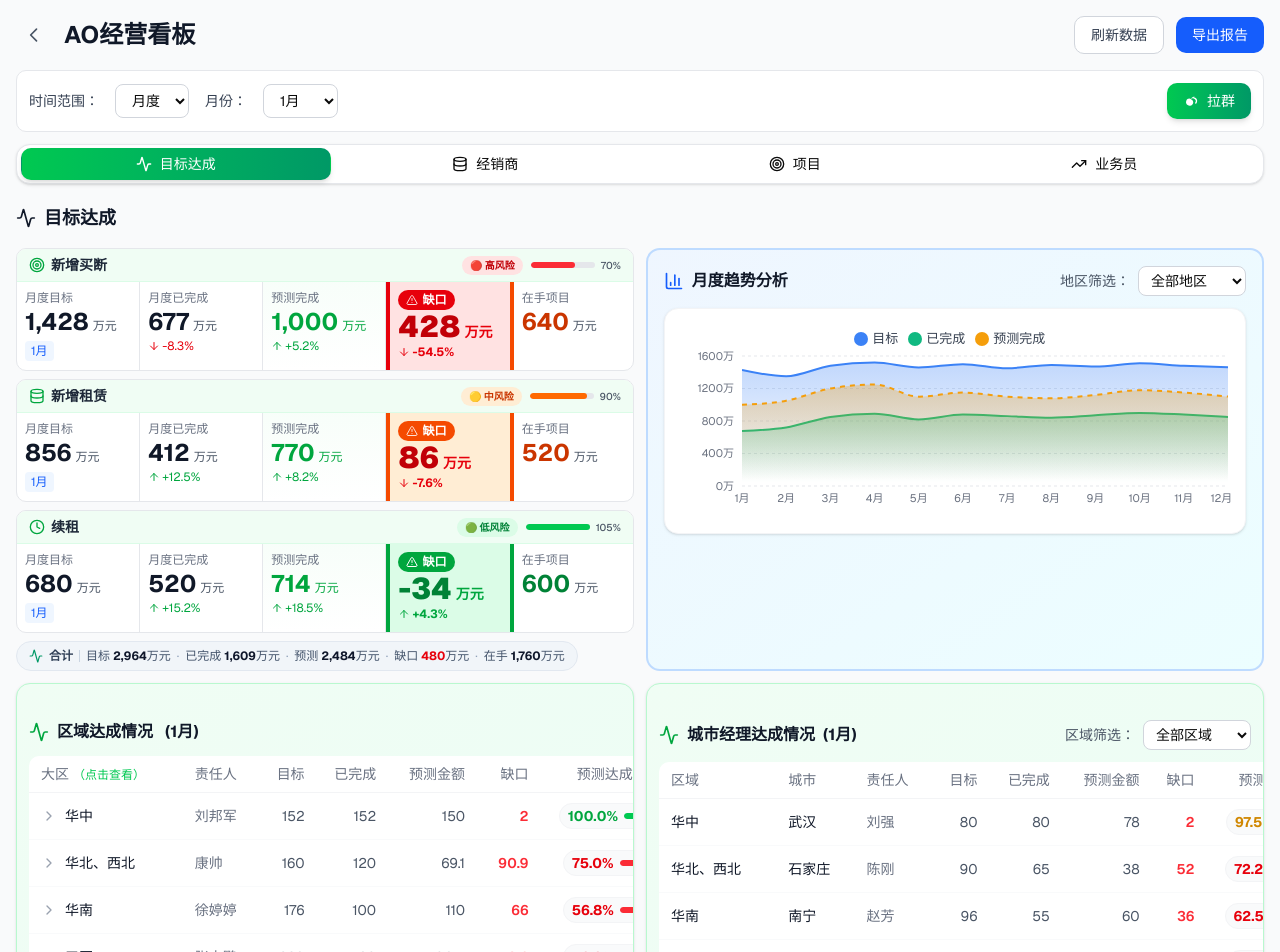
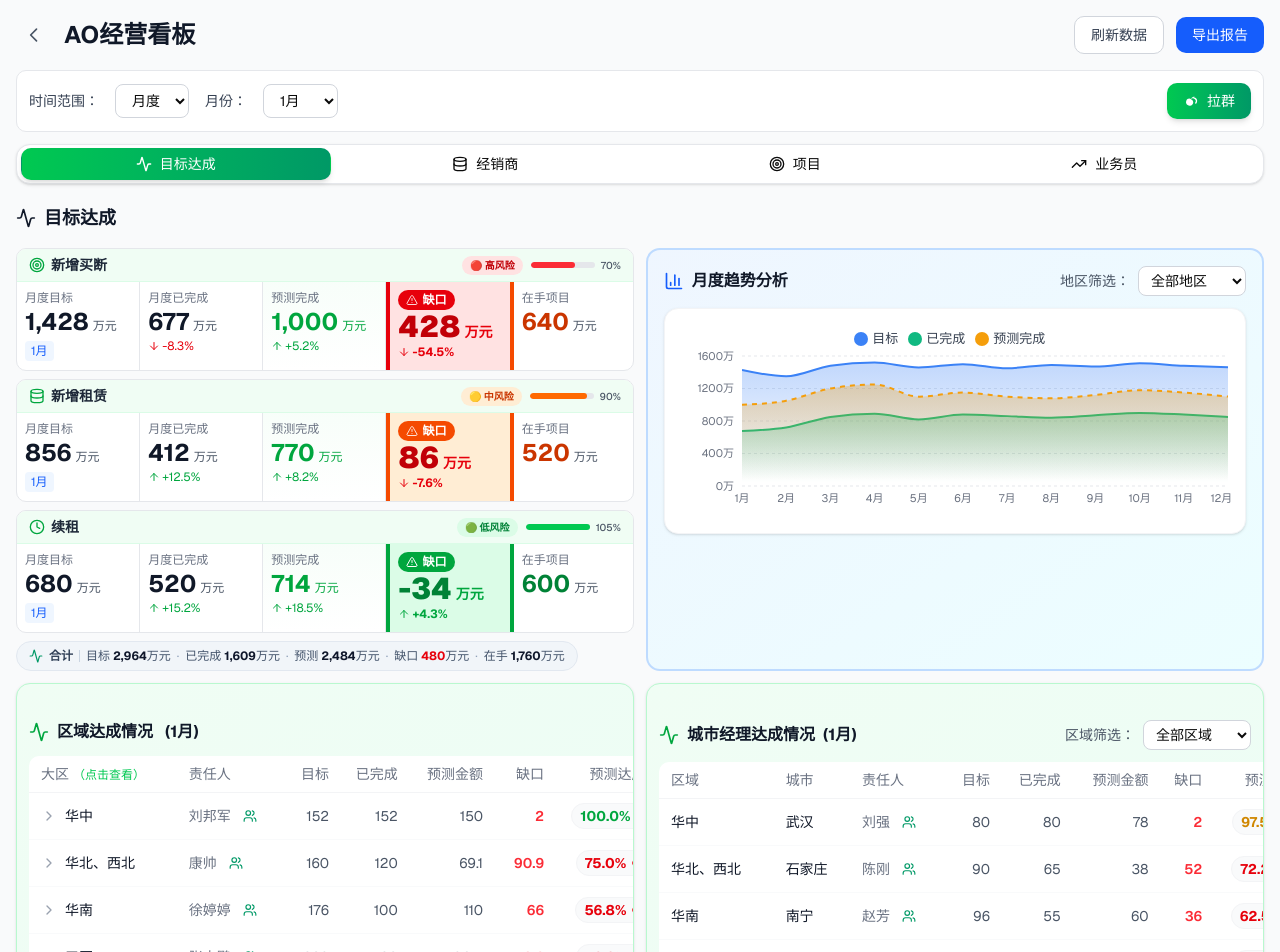
Before and after one commit to navylee1990/coze_jsc, a Next.js app: page /sales in a window 1280 px wide. Shown: the top 952 px of the page. Built offline with nearby package versions, Linux system fonts and the light colour scheme.

Commit message:
feat: 区域和城市经理达成情况添加拉群功能

```diff
--- a/src/app/sales/page.tsx
+++ b/src/app/sales/page.tsx
@@ -1,7 +1,7 @@
 'use client';
 
 import { useState, useEffect } from 'react';
-import { ArrowUp, ArrowDown, TrendingUp, AlertTriangle, Activity, Target, Clock, Database, ChevronRight, BarChart3 } from 'lucide-react';
+import { ArrowUp, ArrowDown, TrendingUp, AlertTriangle, Activity, Target, Clock, Database, ChevronRight, BarChart3, Users } from 'lucide-react';
 import { Card, CardContent, CardHeader, CardTitle } from '@/components/ui/card';
 import { Progress } from '@/components/ui/progress';
 import { AIInsight } from '@/components/ai-insight';
@@ -665,6 +665,12 @@ export default function SalesDashboard() {
     setSelectedRegion('');
   };
 
+  // 拉群功能
+  const handlePullGroup = (ownerName: string, region?: string) => {
+    alert(`正在为 ${region ? region + ' - ' : ''}${ownerName} 创建企业微信群...`);
+    // 这里可以集成企业微信API来创建群组
+  };
+
   // 时间范围或区域筛选变化时重置城市经理页码
   useEffect(() => {
     setCityManagerPage(1);
@@ -1371,7 +1377,21 @@ export default function SalesDashboard() {
                             {item.name}
                           </div>
                         </td>
-                        <td className="px-2 py-2.5 text-sm text-gray-500">{item.owner}</td>
+                        <td className="px-2 py-2.5">
+                          <div className="flex items-center gap-2">
+                            <span className="text-sm text-gray-500">{item.owner}</span>
+                            <button
+                              onClick={(e) => {
+                                e.stopPropagation();
+                                handlePullGroup(item.owner, item.name);
+                              }}
+                              className="p-1 text-emerald-600 hover:bg-emerald-100 rounded-md transition-colors"
+                              title="拉群"
+                            >
+                              <Users className="w-3.5 h-3.5" />
+                            </button>
+                          </div>
+                        </td>
                         <td className="px-2 py-2.5 text-sm text-right text-gray-600">{item.target.toLocaleString()}</td>
                         <td className="px-2 py-2.5 text-sm text-right text-gray-600">{item.completed.toLocaleString()}</td>
                         <td className="px-2 py-2.5 text-sm text-right text-gray-600">{item.predicted.toLocaleString()}</td>
@@ -1478,7 +1498,21 @@ export default function SalesDashboard() {
                       >
                         <td className="px-3 py-2.5 text-sm font-medium text-gray-900">{item.area}</td>
                         <td className="px-3 py-2.5 text-sm font-medium text-gray-900">{item.city}</td>
-                        <td className="px-2 py-2.5 text-sm text-gray-500">{item.name}</td>
+                        <td className="px-2 py-2.5">
+                          <div className="flex items-center gap-2">
+                            <span className="text-sm text-gray-500">{item.name}</span>
+                            <button
+                              onClick={(e) => {
+                                e.stopPropagation();
+                                handlePullGroup(item.name, item.area);
+                              }}
+                              className="p-1 text-emerald-600 hover:bg-emerald-100 rounded-md transition-colors"
+                              title="拉群"
+                            >
+                              <Users className="w-3.5 h-3.5" />
+                            </button>
+                          </div>
+                        </td>
                         <td className="px-2 py-2.5 text-sm text-right text-gray-600">{item.target.toLocaleString()}</td>
                         <td className="px-2 py-2.5 text-sm text-right text-gray-600">{item.completed.toLocaleString()}</td>
                         <td className="px-2 py-2.5 text-sm text-right text-gray-600">{item.predicted.toLocaleString()}</td>
```
